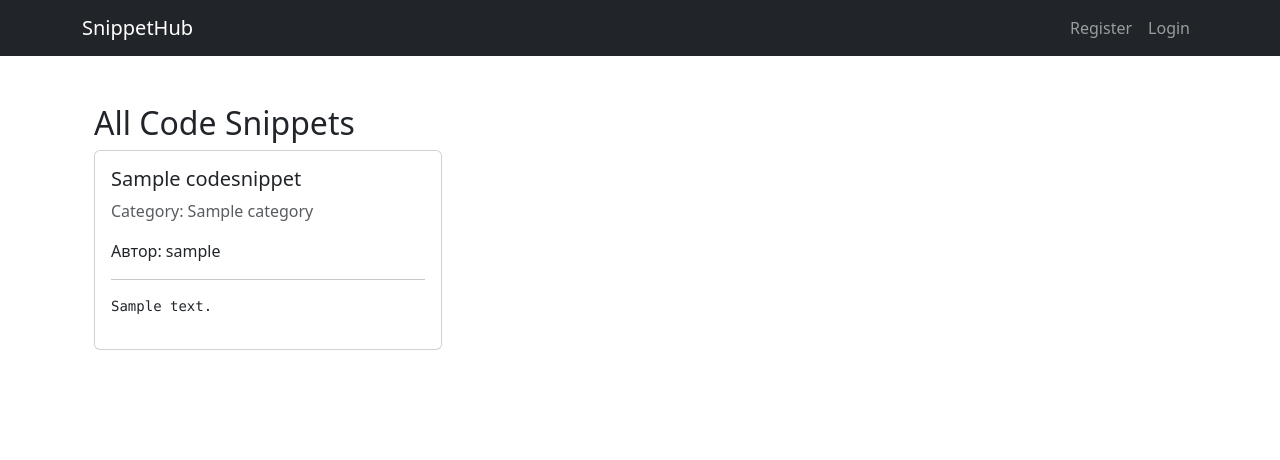
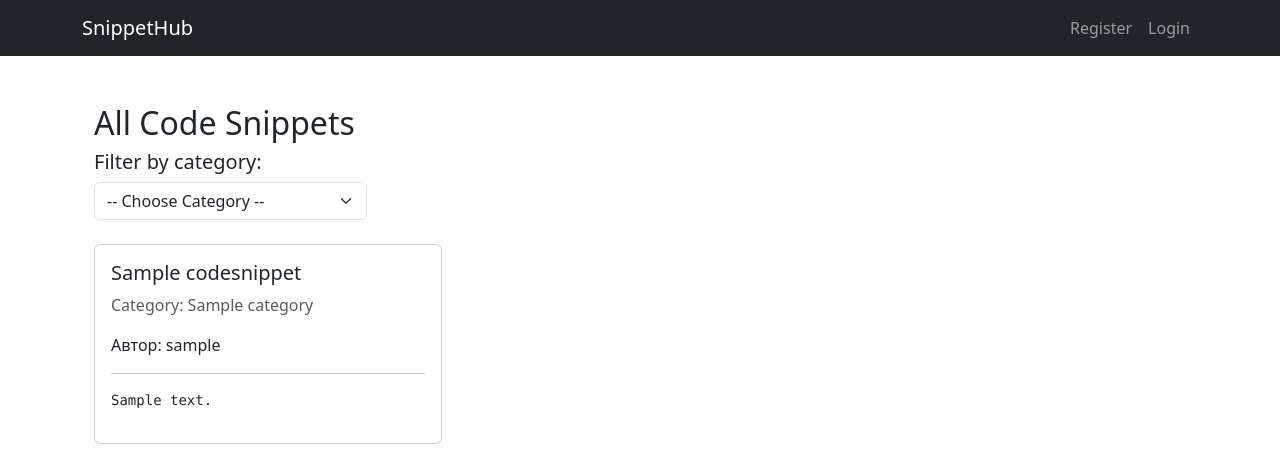
Before and after one commit to StefanKraev/Naturally-Challenged, a Django app: page /snippets/snippets/ in a window 1280 px wide. Shown: the top 460 px of the page. Run offline with Django 5.2, Linux system fonts and the light colour scheme; tables that the repository leaves empty hold one stand-in row (values such as "Sample post").

Commit message:
Changed all_snippet view and template. Added filter by category option.

```diff
--- a/code_snippets/templates/all_snippets.html
+++ b/code_snippets/templates/all_snippets.html
@@ -4,6 +4,19 @@
 <div class="container mt-5">
     <h2>All Code Snippets</h2>
     <div class="row">
+        <div class="mb-4">
+            <h5>Filter by category:</h5>
+            <form method="GET" action="{% url 'all_snippets' %}">
+                <select name="category" class="form-select w-25" onchange="this.form.submit()">
+                    <option value="">-- Choose Category --</option>
+                    {% for cat in categories %}
+                        <option value="{{ cat.name }}" {% if selected_category == cat.name %}selected{% endif %}>
+                            {{ cat.name }}
+                        </option>
+                    {% endfor %}
+                </select>
+            </form>
+        </div>
         {% for snippet in snippets %}
         <div class="col-md-4 mb-4">
             <div class="card">
--- a/code_snippets/views.py
+++ b/code_snippets/views.py
@@ -5,6 +5,7 @@ from django.contrib import messages
 from django.contrib.auth.decorators import login_required
 from .forms import CodeSnippetForm
 from .models import CodeSnippet
+from .models import Category
 from django.shortcuts import get_object_or_404
 
 def home(request):
@@ -54,8 +55,20 @@ def logout_view(request):
     return redirect('home')
 
 def all_snippets(request):
-    snippets = CodeSnippet.objects.all().order_by('-id')
-    return render(request, 'all_snippets.html', {'snippets': snippets})
+    category_name = request.GET.get('category')
+
+    if category_name:
+        snippets = CodeSnippet.objects.filter(category__name=category_name).order_by('-id')
+    else:
+        snippets = CodeSnippet.objects.all().order_by('-id')
+
+    categories = Category.objects.all()
+
+    return render(request, 'all_snippets.html', {
+        'snippets': snippets,
+        'categories': categories,
+        'selected_category': category_name
+    })
 
 @login_required
 def my_snippets(request):
```
